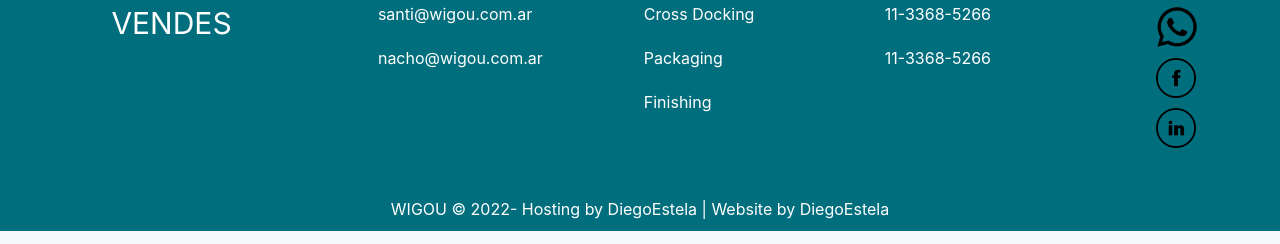
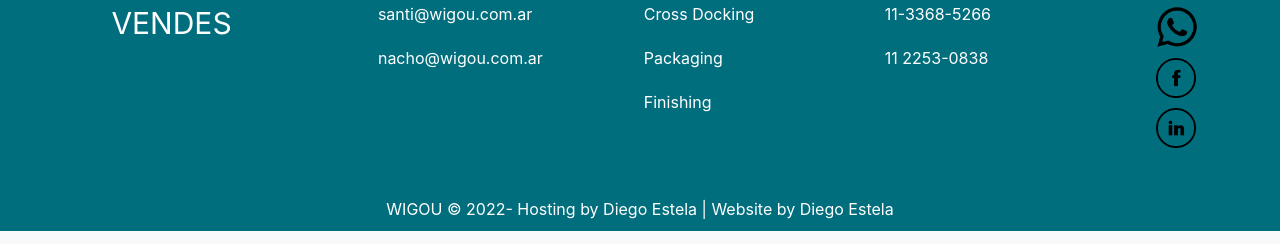
Before and after one commit to DiegoEstela/Wigou, a React (Create React App) app: page / in a window 1280 px wide. Shown: the part 1541-1785 px from the top of the page. Built offline with nearby package versions, Linux system fonts and the light colour scheme.

Commit message:
Fix cel Number

```diff
--- a/src/components/Footer/index.js
+++ b/src/components/Footer/index.js
@@ -25,7 +25,7 @@ function Footer() {
 
   const urlDesktop = "https://web.whatsapp.com/";
   const urlMobile = "whatsapp://";
-  const telefono = "5491171086323";
+  const telefono = "5491133685266";
 
   function addEventListener(e) {
     e.preventDefault();
@@ -99,7 +99,7 @@ function Footer() {
             <ul className="ParrafoServicios_ul">
               <li className="liHead">TELEFONOS</li>
               <li className="li">11-3368-5266</li>
-              <li className="li">11-3368-5266</li>
+              <li className="li">11 2253-0838</li>
             </ul>
           </div>
 
@@ -169,7 +169,7 @@ function Footer() {
         </div>
       </div>
       <p className="FooterEnd">
-        WIGOU © 2022- Hosting by DiegoEstela | Website by DiegoEstela
+        WIGOU © 2022- Hosting by Diego Estela | Website by Diego Estela
       </p>
     </>
   );
--- a/src/components/ServicesCard/index.js
+++ b/src/components/ServicesCard/index.js
@@ -33,7 +33,7 @@ function ServicesCard() {
 
   const urlDesktop = "https://web.whatsapp.com/";
   const urlMobile = "whatsapp://";
-  const telefono = "5491171086323";
+  const telefono = "5491133685266";
 
   function addEventListener(e) {
     e.preventDefault();
```
